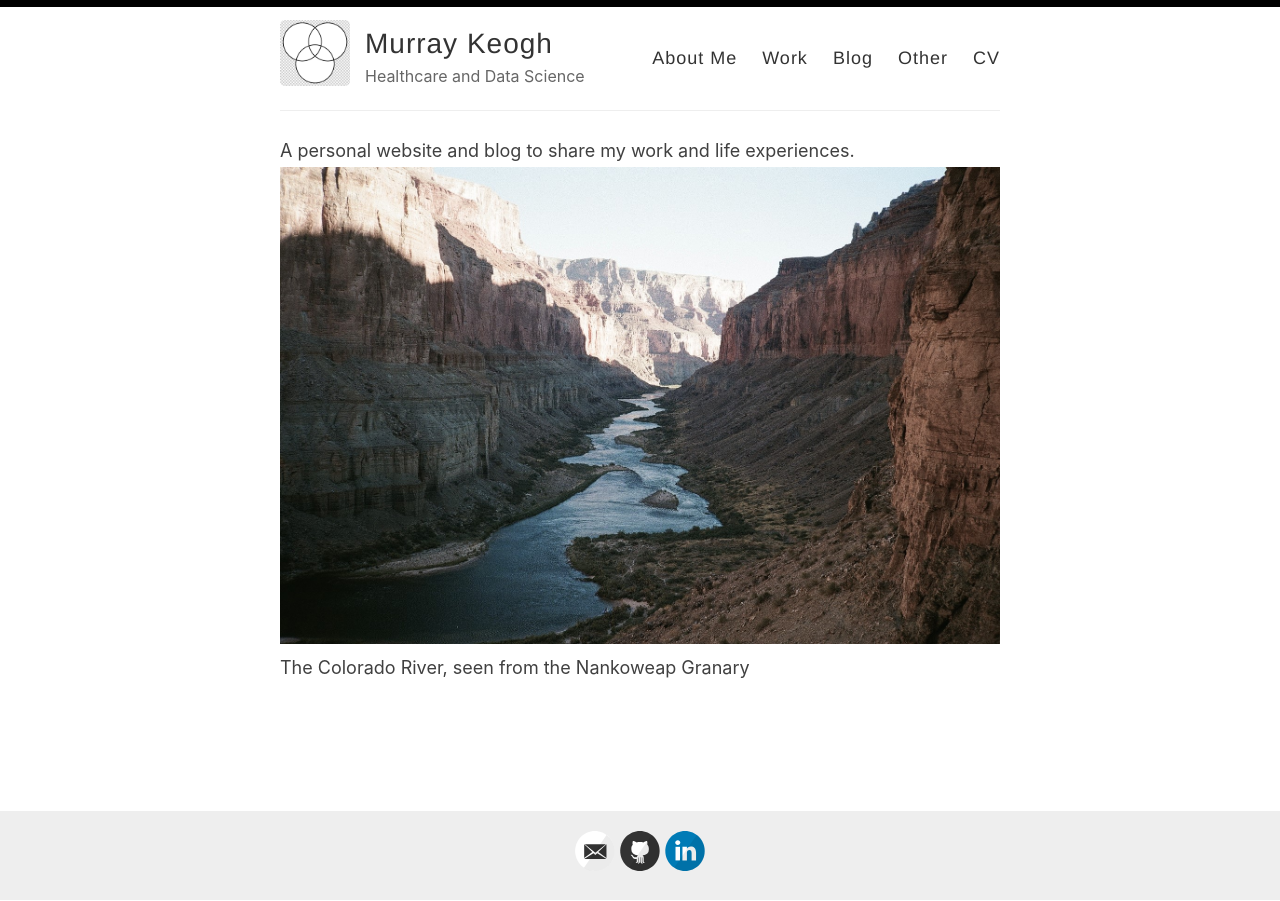
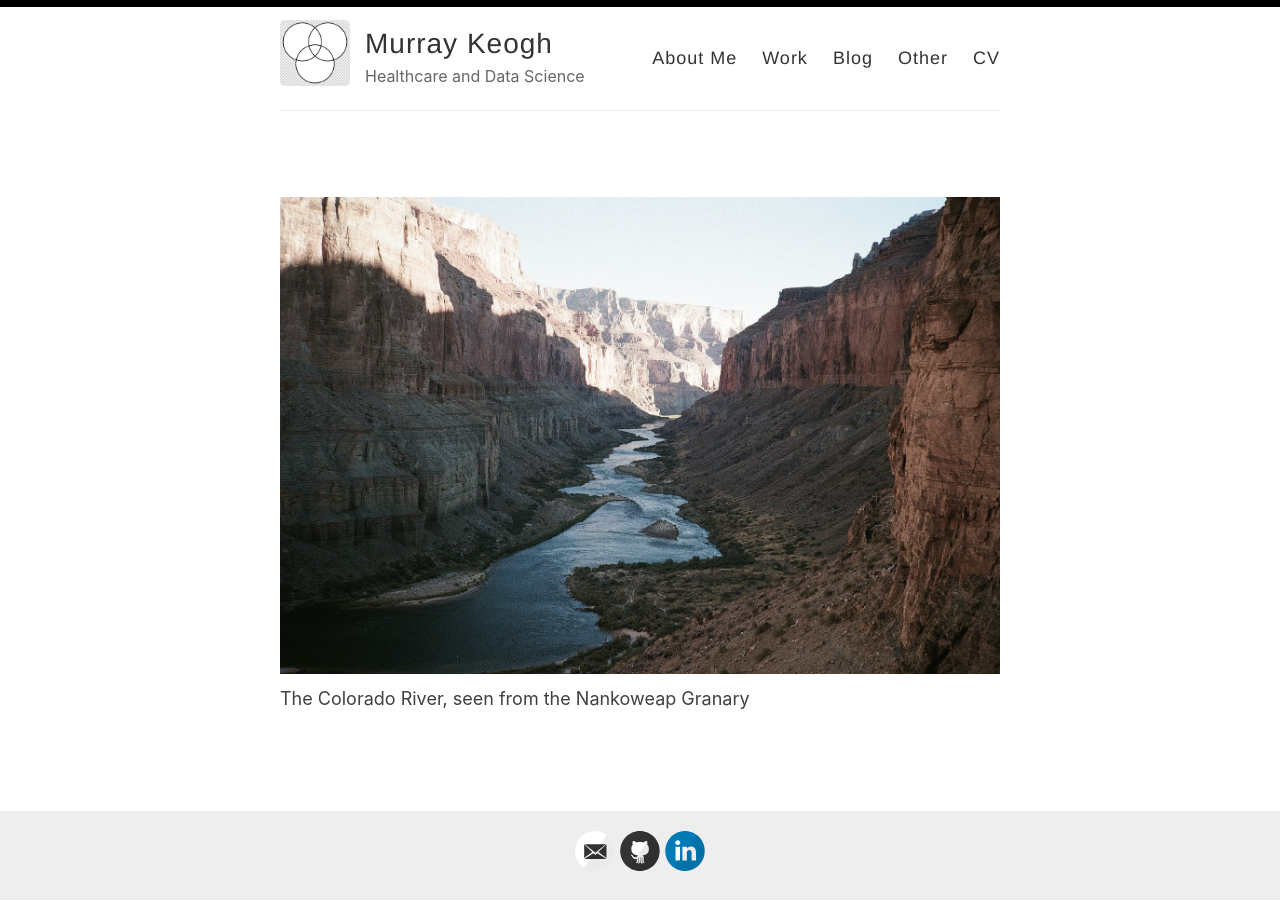
Before and after one commit to Murrkeys/Murrkeys.github.io, a Jekyll site: the page built from index.html, in a window 1280 px wide. Built offline with Jekyll 4.4.1, drawn with Linux system fonts in a browser that asks for light colours; the list of posts is cut into pages by our own code.

Commit message:
Update index.html

```diff
--- a/index.html
+++ b/index.html
@@ -2,7 +2,8 @@
 layout: default
 ---
 
-A personal website and blog to share my work and life experiences.
+<br>
+<br>
 
 <figure>
   <img src="/images/GC.jpg",align="right">
```
